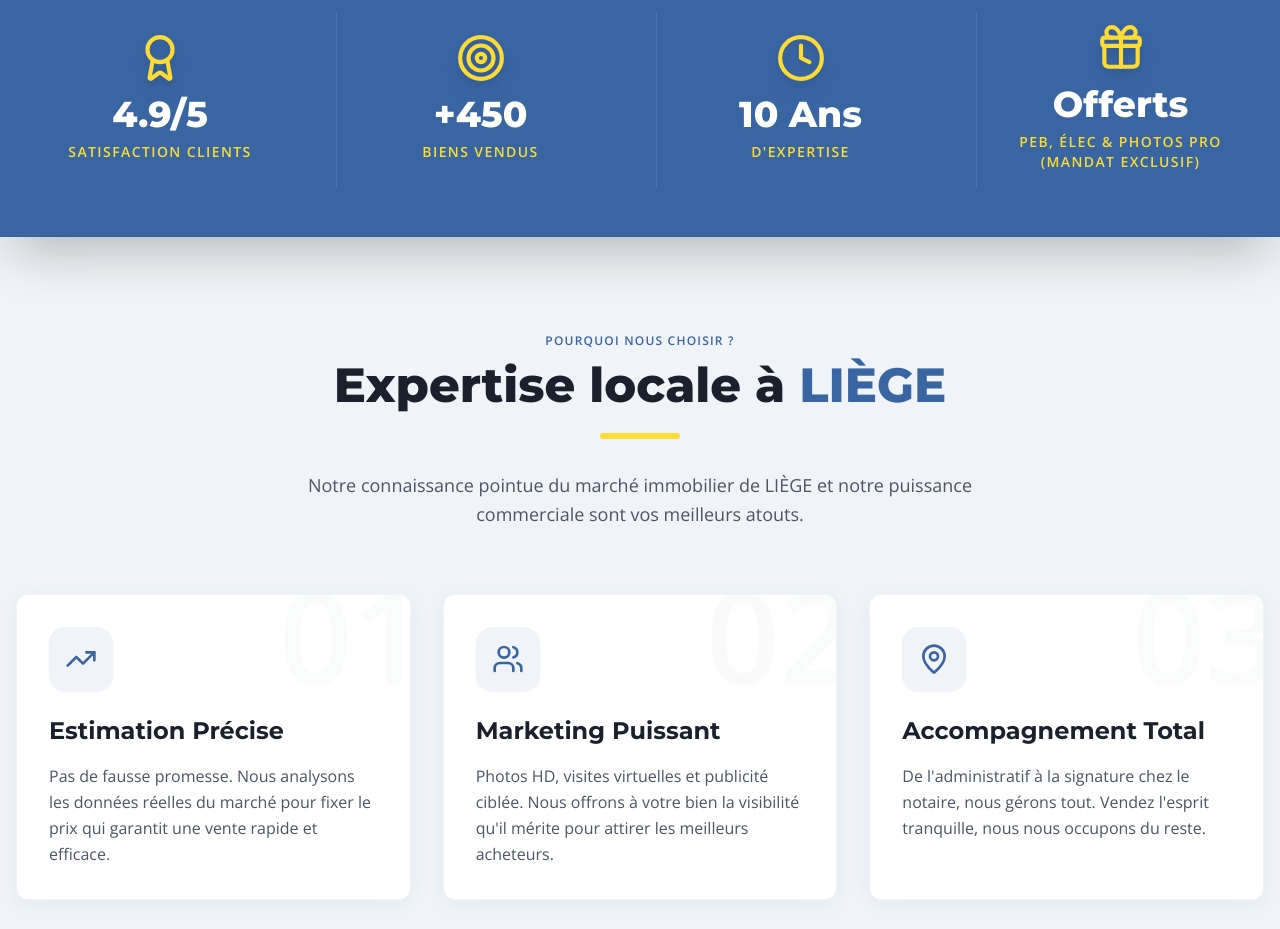
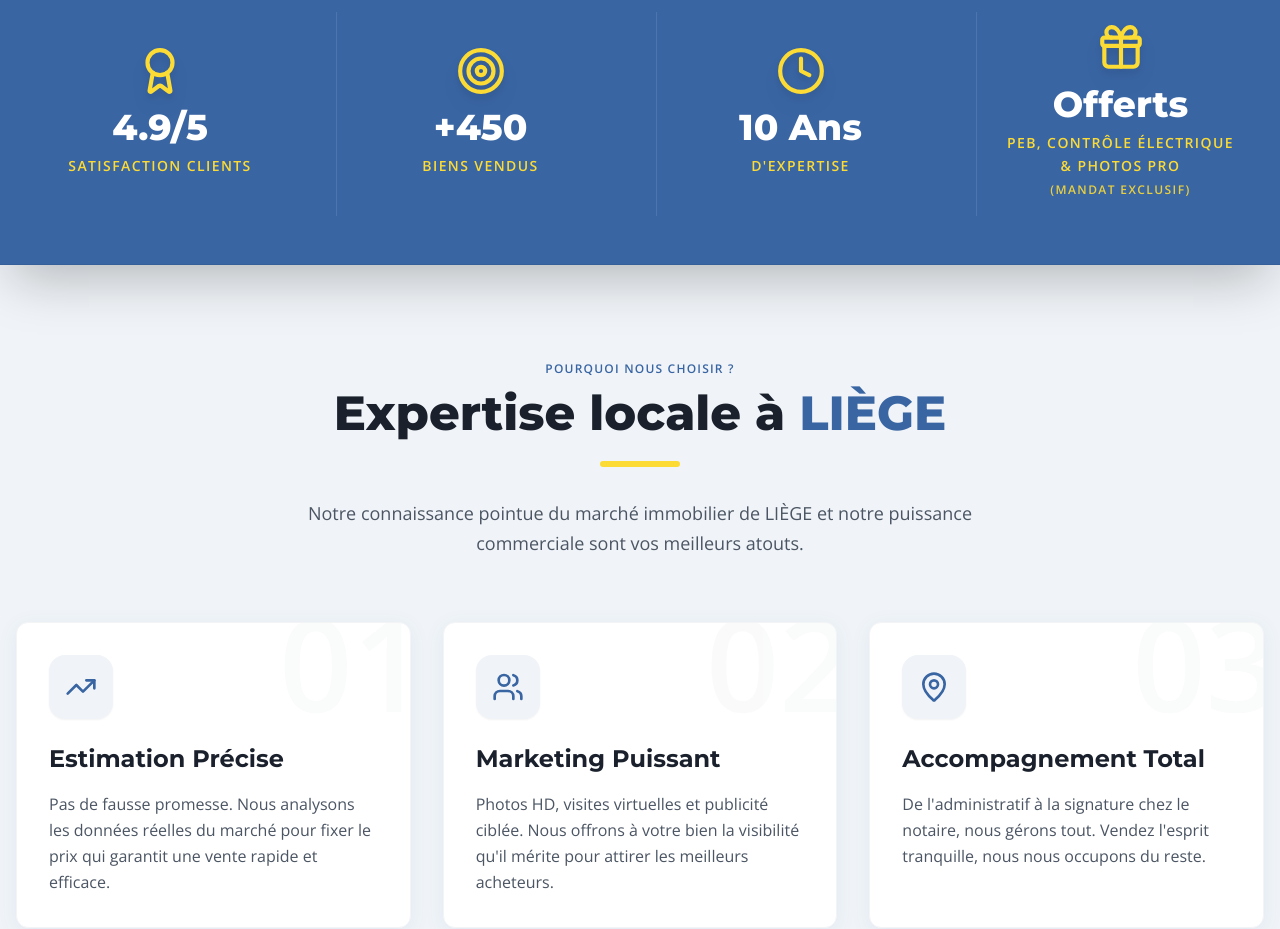
Before and after one commit to tarek-skalia/Landing-Page-Groupe-Immo, a React (Vite) app: page / in a window 1280 px wide. Shown: the part 920-1849 px from the top of the page. Built offline with nearby package versions, Linux system fonts and the light colour scheme; no server answers.

Commit message:
feat: Improve trust bar label readability
Adjusted the styling for the trust bar labels to improve readability and ensure proper wrapping on smaller screens. Also, refined the content of the fourth stat's label for better clarity and detail.

```diff
--- a/components/TrustBar.tsx
+++ b/components/TrustBar.tsx
@@ -14,7 +14,7 @@ const TrustBar: React.FC = () => {
               <span className="font-heading text-4xl font-extrabold text-white block mb-2">
                 {stat.value}
               </span>
-              <span className="text-brand-accent font-bold text-sm uppercase tracking-widest">
+              <span className="text-brand-accent font-bold text-sm uppercase tracking-widest leading-relaxed max-w-[250px] mx-auto">
                 {stat.label}
               </span>
             </div>
--- a/constants.tsx
+++ b/constants.tsx
@@ -43,7 +43,7 @@ export const STATS: Stat[] = [
   { id: 1, value: "4.9/5", label: "Satisfaction Clients", icon: <Award className="w-6 h-6" /> },
   { id: 2, value: "+450", label: "Biens vendus", icon: <Target className="w-6 h-6" /> },
   { id: 3, value: "10 Ans", label: "D'expertise", icon: <Clock className="w-6 h-6" /> },
-  { id: 4, value: "Offerts", label: <>PEB, Élec & Photos Pro<br/>(Mandat Exclusif)</>, icon: <Gift className="w-6 h-6" /> },
+  { id: 4, value: "Offerts", label: <>PEB, Contrôle Électrique<br/>& Photos Pro<br/><span className="text-xs opacity-90">(Mandat Exclusif)</span></>, icon: <Gift className="w-6 h-6" /> },
 ];
 
 export const FEATURES = [
```
